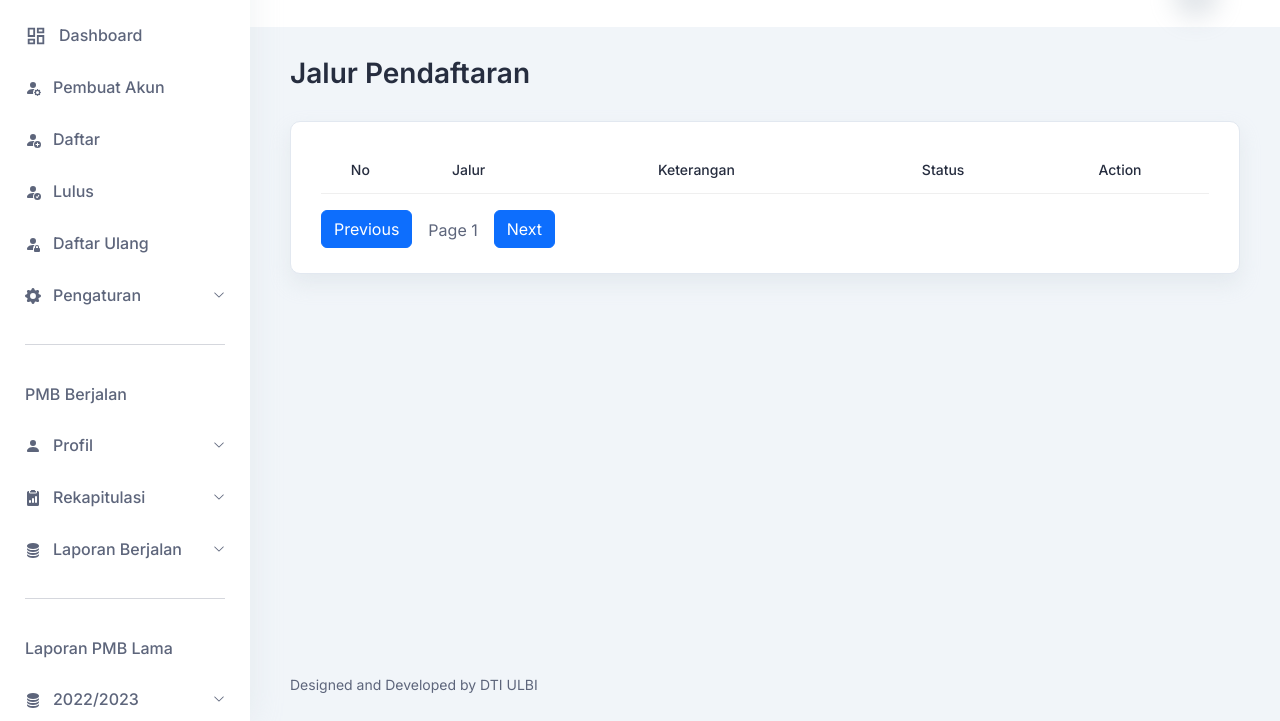
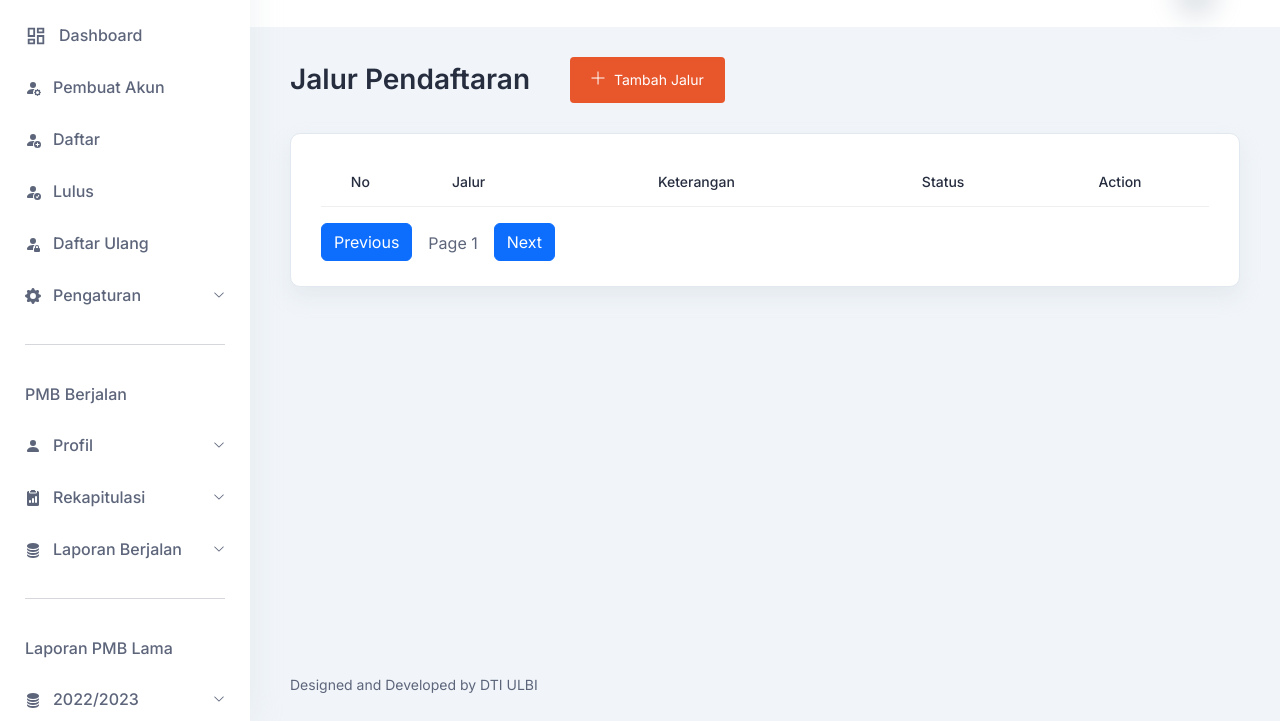
Before and after one commit to PMBULBI/pmb-admin, a website with bundled scripts: page pengaturan/jalur_pendaftaran.html in a window 1280 px wide. Shown: the part 79-800 px from the top of the page. Built offline with nearby package versions, Linux system fonts and the light colour scheme.

Commit message:
add(directlink) : add link to add jalur

```diff
--- a/pengaturan/jalur_pendaftaran.html
+++ b/pengaturan/jalur_pendaftaran.html
@@ -483,8 +483,11 @@
           <div class="title-wrapper pt-30">
             <div class="row align-items-center">
               <div class="col-md-6">
-                <div class="title mb-30">
-                  <h2>Jalur Pendaftaran</h2>
+                <div class="title d-flex align-items-center flex-wrap mb-30">
+                  <h2 class="mr-40">Jalur Pendaftaran</h2>
+                  <a href="add_jalur_pendaftaran.html" class="main-btn primary-btn btn-hover btn-sm">
+                    <i class="lni lni-plus mr-5"></i> Tambah Jalur</a
+                  >
                 </div>
               </div>
             </div>
```
